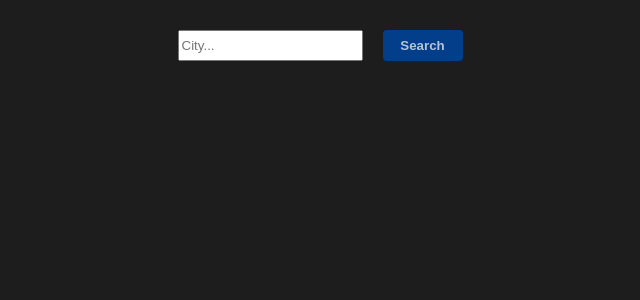
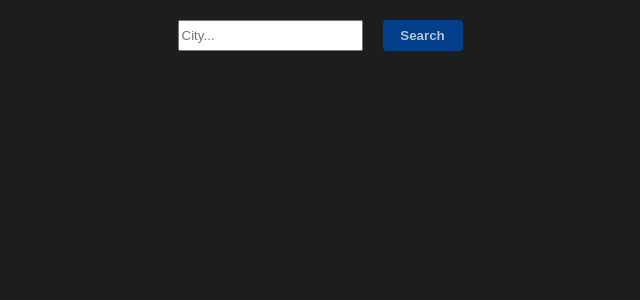
Before and after one commit to PaulV13/app-weather, a React (Create React App) app: page / in a window 1280 px wide. Shown: the top 300 px of the page, without its empty margins (320-960 px from the left). Built offline with nearby package versions, Linux system fonts and the light colour scheme.

Commit message:
Added component a the sections of the app

```diff
--- a/src/components/Form/Form.css
+++ b/src/components/Form/Form.css
@@ -2,7 +2,7 @@
   display: flex;
   flex-direction: row;
   justify-content: center;
-  margin: 30px 0px 30px 0px;
+  margin: 20px 0px 30px 0px;
 }
 
 .form input {
```
